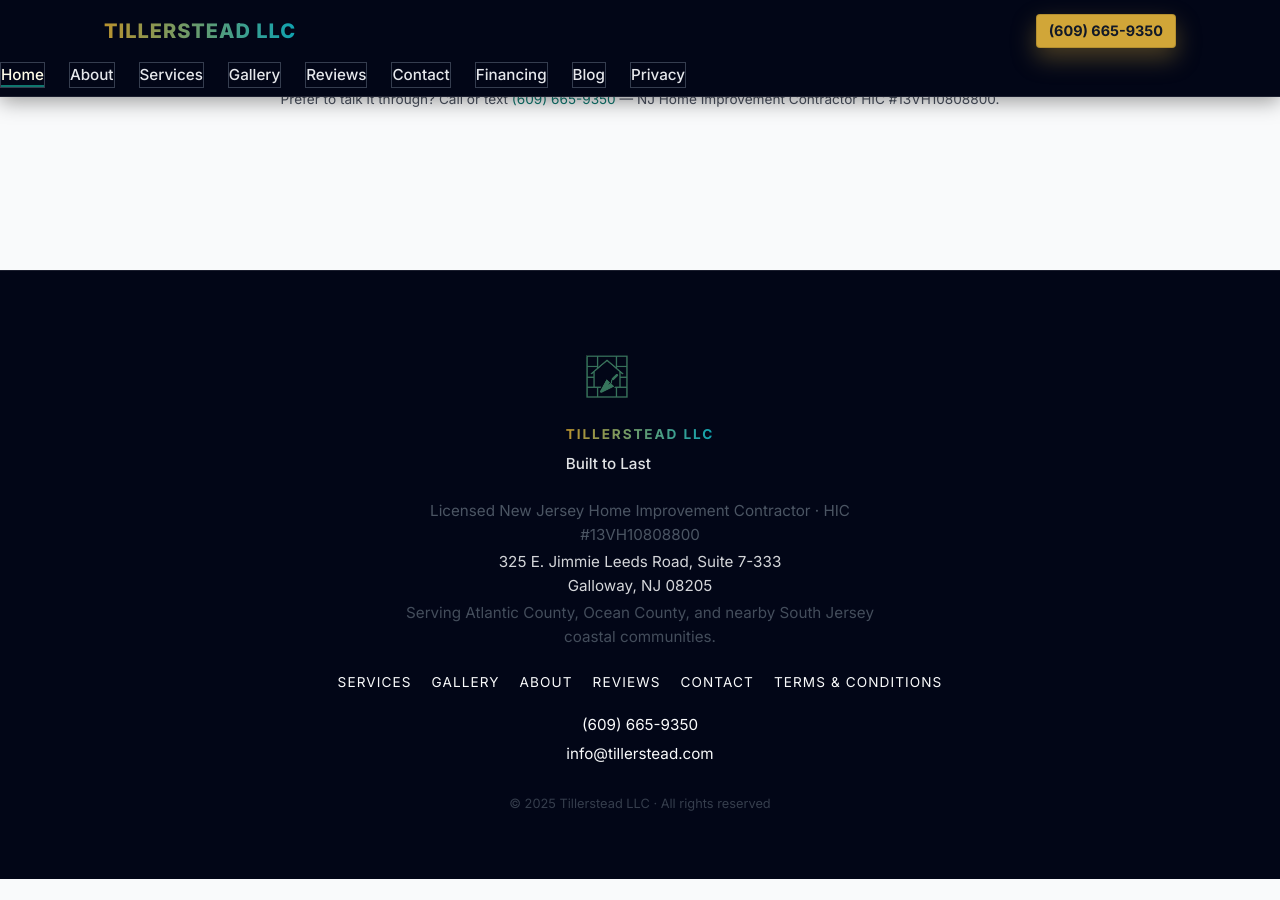
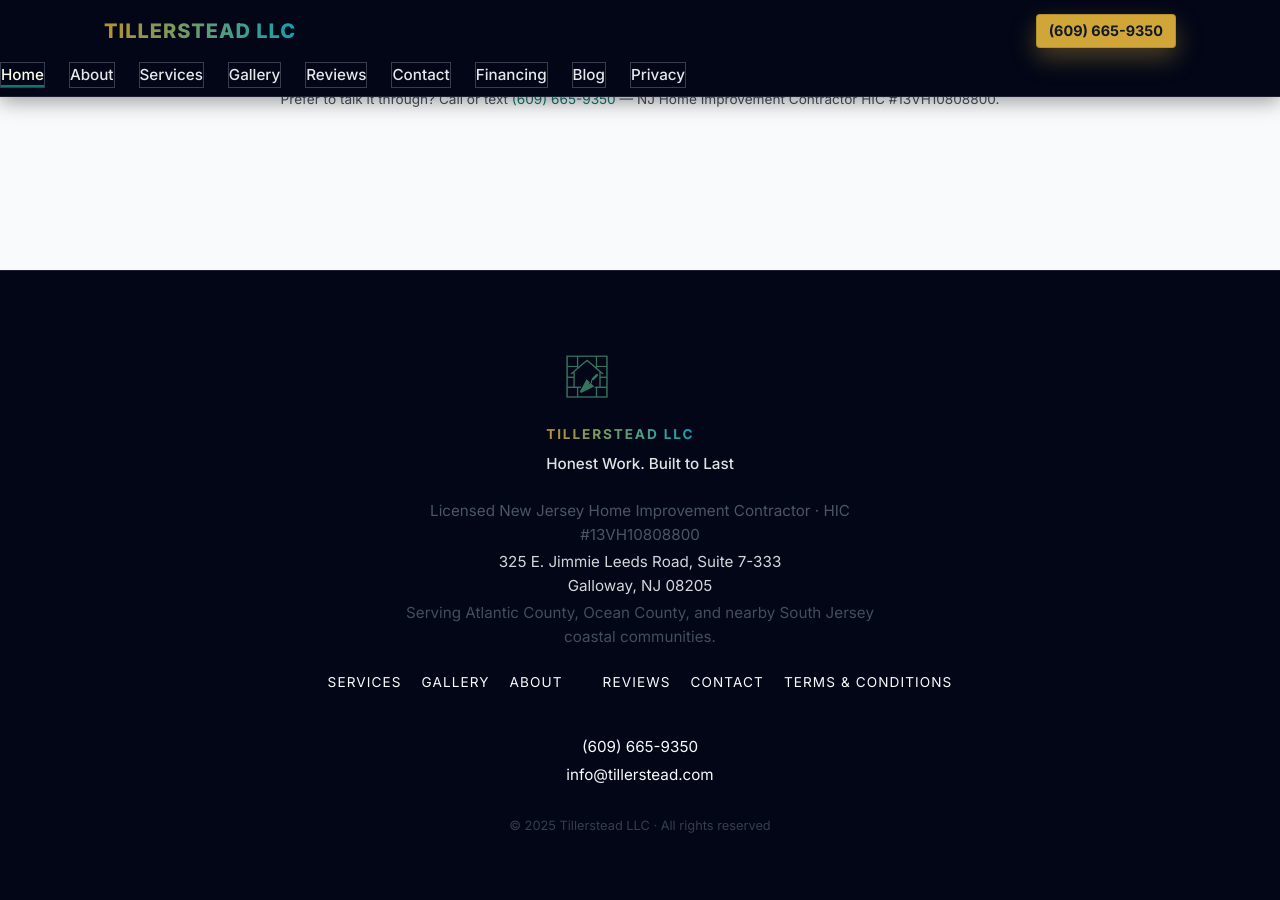
Before and after one commit to XTX33/Tillerstead-site, a Jekyll site: the page built from index.html, in a window 1280 px wide and 900 px high, scrolled down 4140 px. Built offline with Jekyll 4.4.1, drawn with Linux system fonts in a browser that asks for light colours; before the commit the page ends 5019 px from its top, so only the background shows below that.

Commit message:
Update footer tagline and add line break

```diff
--- a/_includes/footer.html
+++ b/_includes/footer.html
@@ -21,7 +21,7 @@
       </span>
 
       <span class="footer-name">TILLERSTEAD LLC</span>
-      <span class="footer-tagline">Built to Last</span>
+      <span class="footer-tagline">Honest Work. Built to Last</span>
     </a>
 
     <!-- Business + address -->
@@ -51,6 +51,7 @@
       <a href="{{ '/services/'  | relative_url }}">Services</a>
       <a href="{{ '/portfolio/' | relative_url }}">Gallery</a>
       <a href="{{ '/about/'     | relative_url }}">About</a>
+            <br></br>
       <a href="{{ '/reviews/'   | relative_url }}">Reviews</a>
       <a href="{{ '/contact/'   | relative_url }}">Contact</a>
       <a href="{{ '/terms/'     | relative_url }}">Terms &amp; Conditions</a>
```
